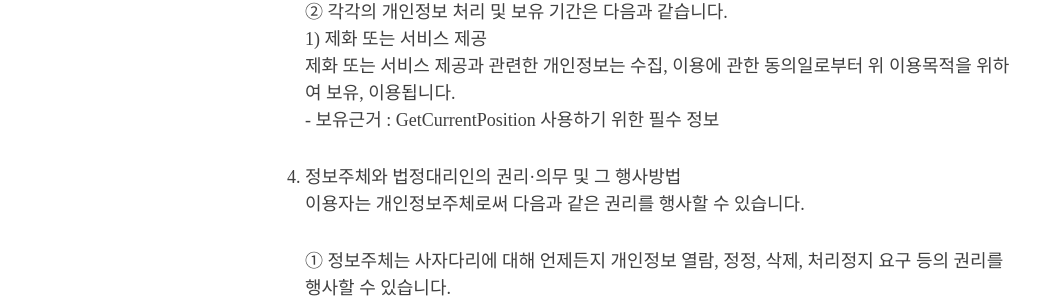
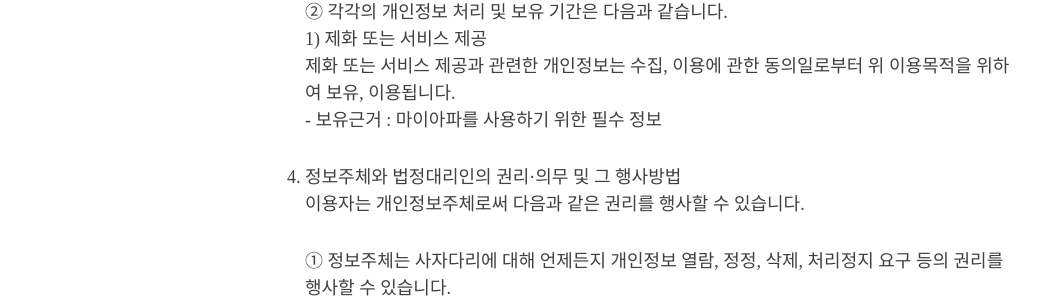
Before and after one commit to sajadari/sajadari.github.io, a Jekyll site: the page built from _posts/2023-08-01-hospitalSearch-policy.md, in a window 1280 px wide and 900 px high, scrolled down 792 px. Shown: the part 150-451 px from the top of the window, without its empty margins (0-1062 px from the left). Built offline with Jekyll 4.4.1, drawn with Linux system fonts in a browser that asks for light colours; nearby versions of some CDN libraries; some web fonts are replaced.

Commit message:
Update 2023-08-01-hospitalSearch-policy.md

```diff
--- a/_posts/2023-08-01-hospitalSearch-policy.md
+++ b/_posts/2023-08-01-hospitalSearch-policy.md
@@ -27,7 +27,7 @@ tags: [마이아파]
     ② 각각의 개인정보 처리 및 보유 기간은 다음과 같습니다.
         1) 제화 또는 서비스 제공
         제화 또는 서비스 제공과 관련한 개인정보는 수집, 이용에 관한 동의일로부터 위 이용목적을 위하여 보유, 이용됩니다.
-        - 보유근거 : GetCurrentPosition 사용하기 위한 필수 정보
+        - 보유근거 : 마이아파를 사용하기 위한 필수 정보
 4. 정보주체와 법정대리인의 권리·의무 및 그 행사방법
     이용자는 개인정보주체로써 다음과 같은 권리를 행사할 수 있습니다.
 
```
